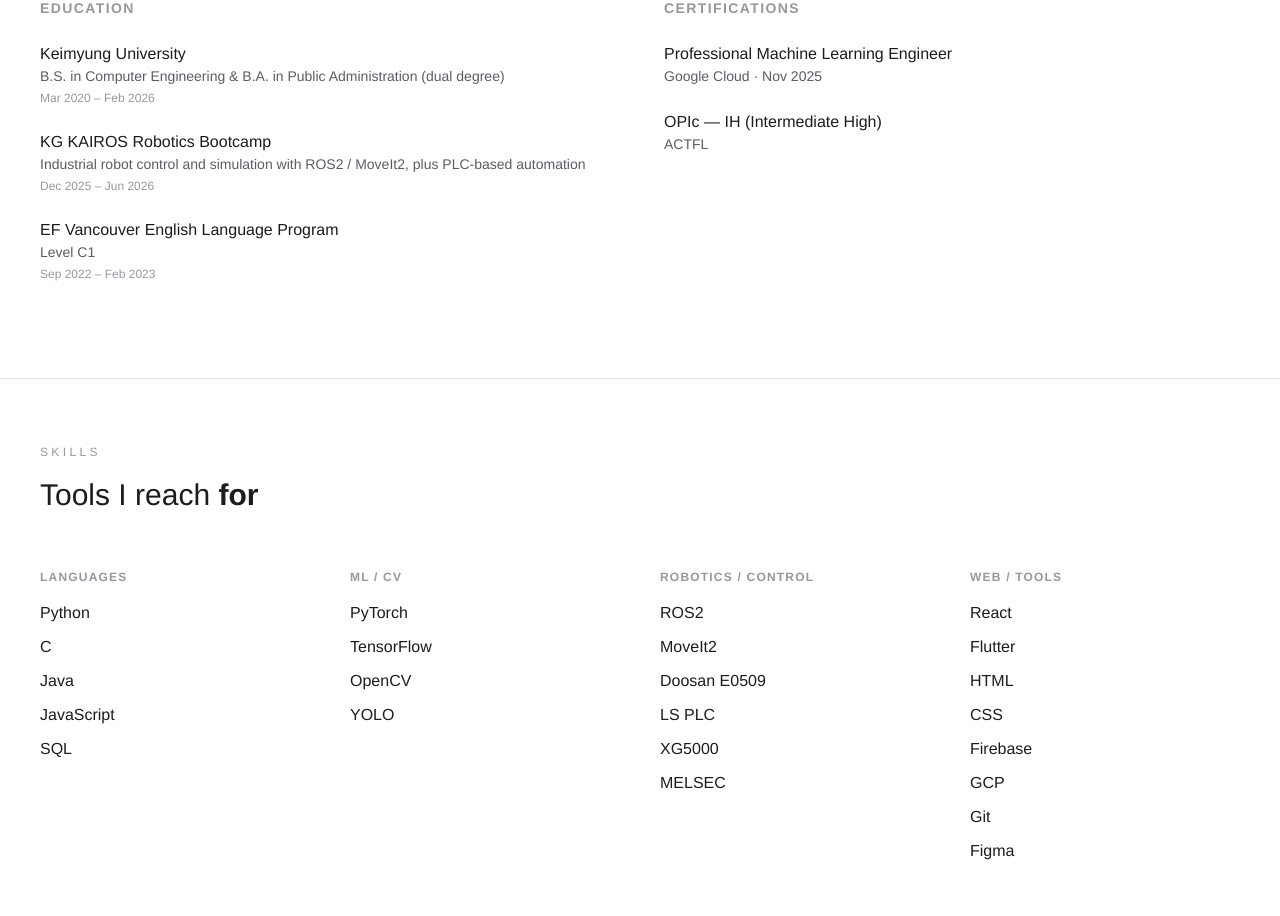
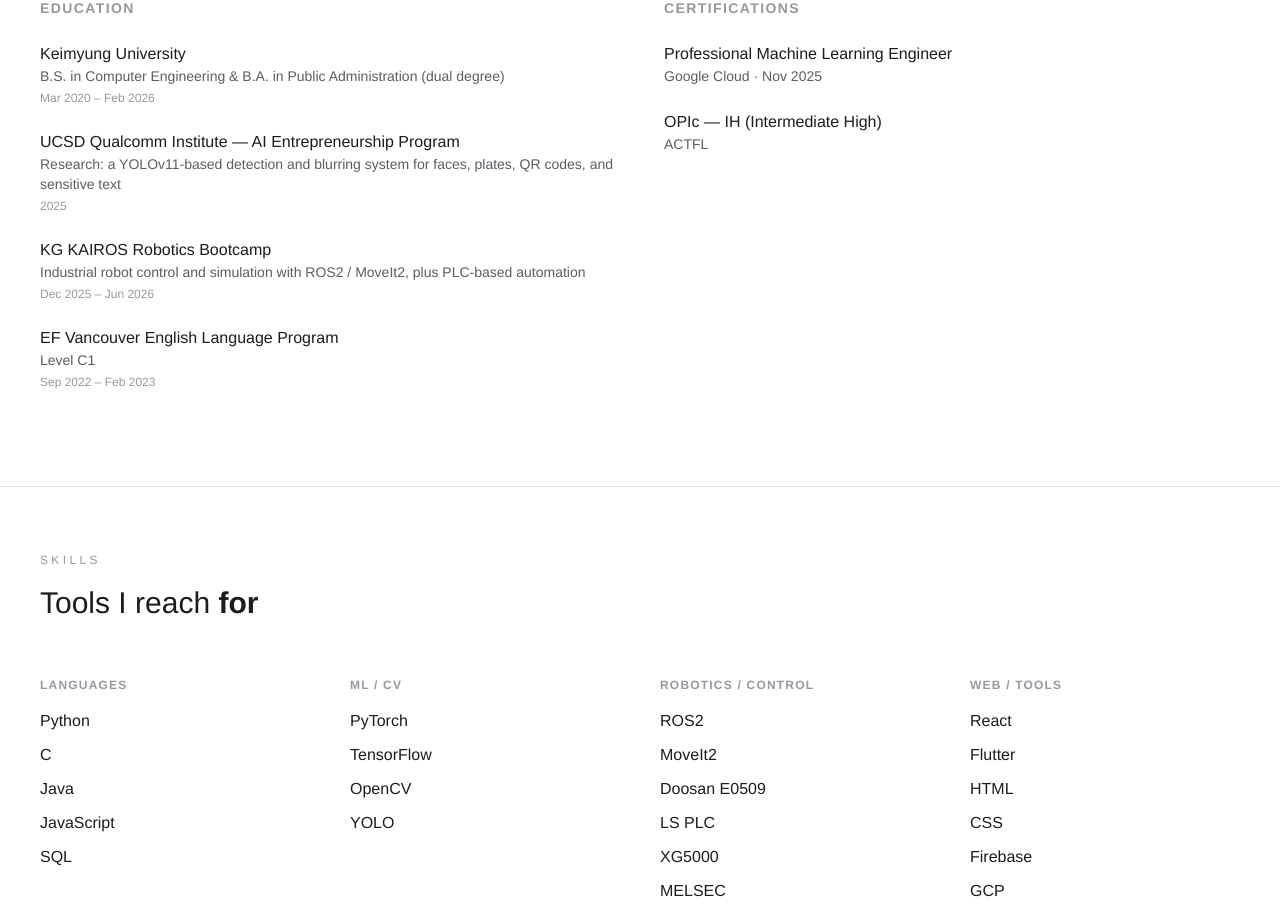
Before and after one commit to JaeyeonE/JaeyeonE.github.io, a React (Vite) app: page /#/about in a window 1280 px wide. Shown: the part 800-1716 px from the top of the page. Built offline with nearby package versions, Linux system fonts and the light colour scheme.

Commit message:
Add UCSD AI Entrepreneurship Program to Education
Was only listed under Awards; now also shows as a program attended.

```diff
--- a/src/data/content.ts
+++ b/src/data/content.ts
@@ -41,6 +41,11 @@ export const education = [
     org: 'Keimyung University',
     detail: 'B.S. in Computer Engineering & B.A. in Public Administration (dual degree)',
     period: 'Mar 2020 – Feb 2026',
+  },
+  {
+    org: 'UCSD Qualcomm Institute — AI Entrepreneurship Program',
+    detail: 'Research: a YOLOv11-based detection and blurring system for faces, plates, QR codes, and sensitive text',
+    period: '2025',
   },
   {
     org: 'KG KAIROS Robotics Bootcamp',
```
